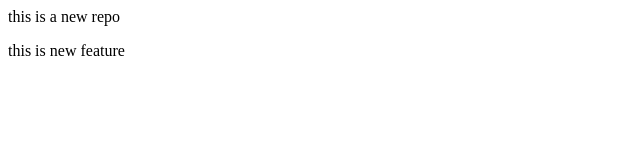
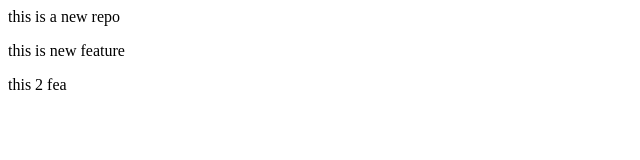
Before and after one commit to rohannso/localrepo, a plain HTML site: page index.html in a window 1280 px wide. Shown: the full height of the page, 0-640 px from the left. Drawn offline with Linux system fonts and the light colour scheme.

Commit message:
added new feature

```diff
--- a/index.html
+++ b/index.html
@@ -1,2 +1,3 @@
 <p>this is a new repo</p>
 <p> this is new feature</p>
+<p>this 2 fea</p>
```
